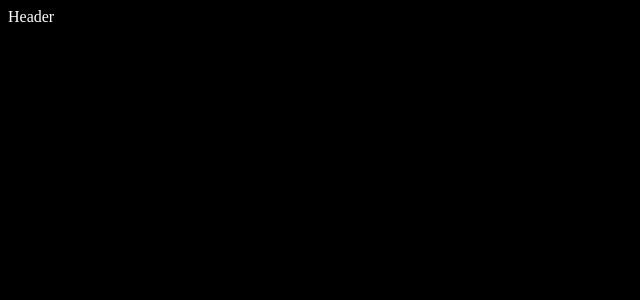
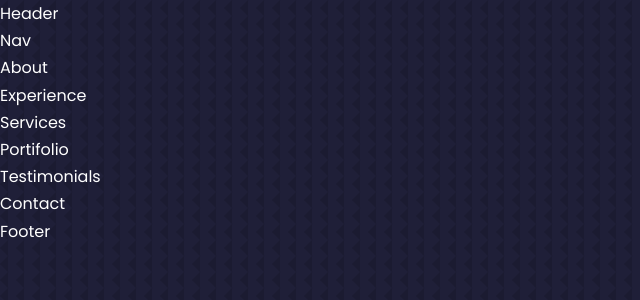
Before and after one commit to remarkablejames/portifolio, a React (Create React App) app: page / in a window 1280 px wide. Shown: the top 300 px of the page, without its empty margins (0-640 px from the left). Built offline with nearby package versions, Linux system fonts and the light colour scheme.

Commit message:
added some basic styling to index.css

```diff
--- a/src/components/App.jsx
+++ b/src/components/App.jsx
@@ -1,10 +1,26 @@
 import React from "react";
 import { Header } from "./header/Header";
+import { Nav } from "./nav/Nav";
+import { About } from "./about/About";
+import { Experience } from "./experience/Experience";
+import { Services } from "./services/Services";
+import { Portifolio } from "./portifolio/Portifolio";
+import { Testimonials } from "./testimonials/Testimonials";
+import { Contact } from "./contact/Contact";
+import { Footer } from "./footer/Footer";
 
 const App = () => {
   return (
     <>
       <Header />
+      <Nav />
+      <About />
+      <Experience />
+      <Services />
+      <Portifolio />
+      <Testimonials />
+      <Contact />
+      <Footer />
     </>
   );
 };
--- a/src/components/about/About.jsx
+++ b/src/components/about/About.jsx
@@ -1,6 +1,5 @@
 import React from "react";
-import './about.css
-'
+import "./about.css";
 
 export const About = () => {
   return <div>About</div>;
--- a/src/index.css
+++ b/src/index.css
@@ -1,4 +1,138 @@
+@import url("https://fonts.googleapis.com/css2?family=Poppins:wght@300;400;500;600&display=swap");
+
+* {
+  margin: 0;
+  padding: 0;
+  border: 0;
+  outline: 0;
+  list-style: none;
+  box-sizing: border-box;
+  text-decoration: none;
+}
+
+:root {
+  --color-bg: #1f1f38;
+  --color-bg-variant: #2c2c6c;
+  --color-primary: #4db5ff;
+  --color-primary-variant: rgba(77, 181, 255, 0.4);
+  --color-white: #fff;
+  --color-light: rgba(255, 255, 255, 0.6);
+
+  --container-width-lg: 75%;
+  --container-width-md: 86%;
+  --container-width-sm: 90%;
+  --transition: all 400ms ease;
+}
+
+html {
+  scroll-behavior: smooth;
+}
+
+::-webkit-scrollbar {
+  display: none;
+}
+
 body {
-  background-color: black;
-  color: white;
+  font-family: "Poppins", sans-serif;
+  background: var(--color-bg);
+  color: var(--color-white);
+  line-height: 1.7;
+  background-image: url(./assets/bg-texture.png);
 }
+
+/* ===================GENERAL STYLES===================== */
+
+.container {
+  width: var(--container-width-lg);
+  margin: 0 auto;
+}
+
+h1,
+h2,
+h3,
+h4,
+h5 {
+  font-weight: 500;
+}
+
+h1 {
+  font-size: 2.5rem;
+}
+
+section {
+  margin-top: 8rem;
+}
+
+section > h2,
+section > h5 {
+  text-align: center;
+  color: var(--color-light);
+}
+
+section > h2 {
+  color: var(--color-primary);
+  margin-bottom: 3rem;
+}
+
+.text-light {
+  color: var(--color-primary);
+}
+a {
+  color: var(--color-primary);
+  transition: var(--transition);
+}
+a:hover {
+  color: var(--color-white);
+}
+
+.btn {
+  width: max-content;
+  display: inline-block;
+  color: var(--color-primary-variant);
+  padding: 0.75rem 1.2rem;
+  border-radius: 0.4rem;
+  cursor: pointer;
+  border: 1px solid var(--color-primary);
+  transition: var(--transition);
+}
+
+.btn:hover {
+  background: var(--color-white);
+  color: var(--color-bg);
+  background-color: transparent;
+}
+
+.btn-primary {
+  background: var(--color-primary);
+  color: var(--color-bg);
+}
+
+img {
+  display: block;
+  width: 100%;
+  object-fit: cover;
+}
+
+/* ===============MEDIA QUERIES (FOR MEDIUM DEVICES)=================== */
+
+@media screen and (max-width: 1024px) {
+  .container {
+    width: var(--container-width-md);
+  }
+
+  section {
+    margin-top: 6rem;
+  }
+}
+
+/* ===============MEDIA QUERIES (FOR SMALL DEVICES)=================== */
+
+@media screen and (max-width: 600px) {
+  .container {
+    width: var(--container-width-sm);
+  }
+
+  section > h2 {
+    margin-bottom: 2rem;
+  }
+}
```
